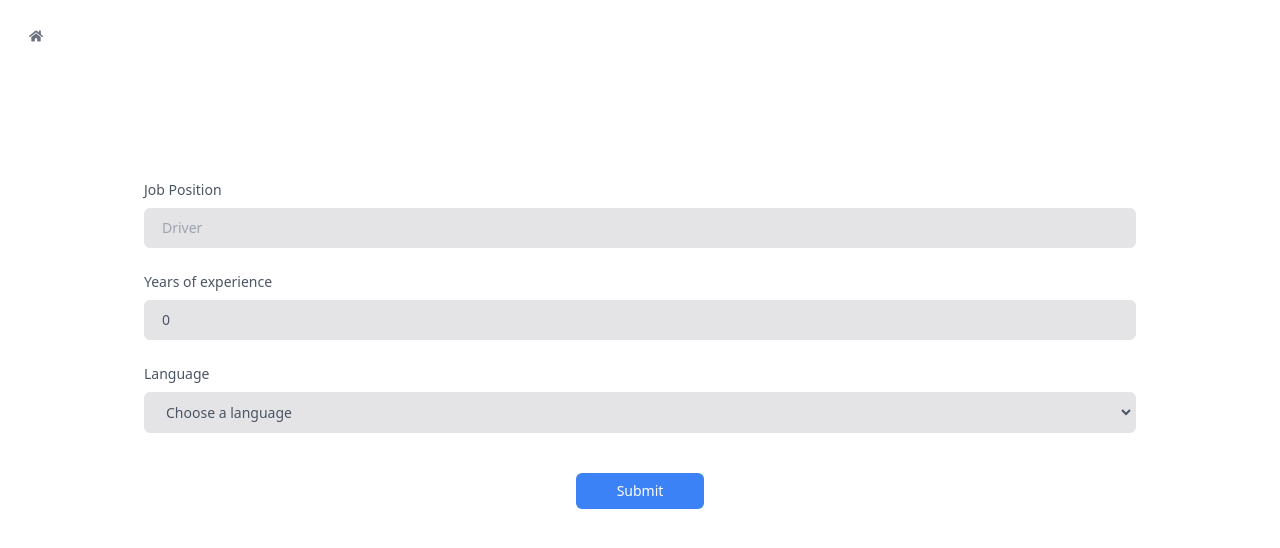
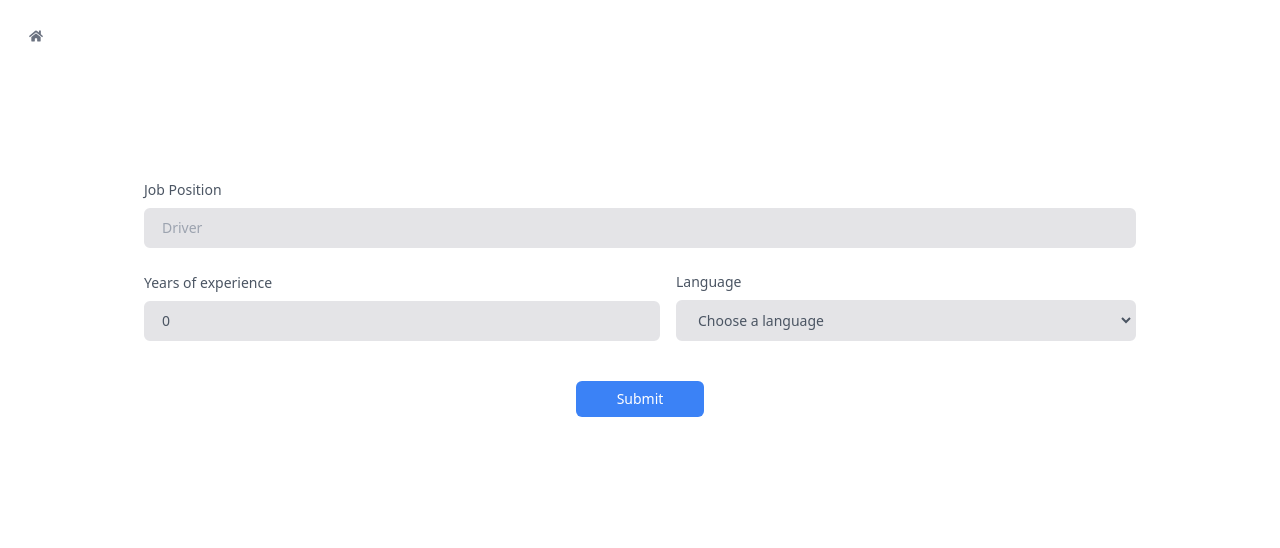
Before and after one commit to adrianespinoza1998/job-interview, a React (Vite) app: page / in a window 1280 px wide. Shown: the top 548 px of the page. Built offline with nearby package versions, Linux system fonts and the light colour scheme.

Commit message:
add responsive design to add job screen

```diff
--- a/src/components/AddJobApply.tsx
+++ b/src/components/AddJobApply.tsx
@@ -31,7 +31,6 @@ export const AddJobApply = () => {
       navigate("interview");
     } else {
       alert("Please fill all the fields");
-      // console.log(job);
     }
   };
 
@@ -54,7 +53,8 @@ export const AddJobApply = () => {
           onChange={handleChange}
         />
       </div>
-      <div className="mb-6">
+      <div className="sm:flex sm:flex justify-center sm:items-center">
+        <div className="mb-6 sm:flex-auto sm:mr-2">
           <label
             htmlFor="years_experience"
             className="block mb-2 text-sm font-medium text-gray-600"
@@ -71,7 +71,7 @@ export const AddJobApply = () => {
             onChange={handleChange}
           />
         </div>
-      <div className="mb-6">
+        <div className="mb-6 sm:flex-auto sm:ml-2">
           <label
             htmlFor="language"
             className="block mb-2 text-sm font-medium text-gray-600"
@@ -90,6 +90,7 @@ export const AddJobApply = () => {
             <option value="spanish">Spanish</option>
           </select>
         </div>
+      </div>
       <div className="flex justify-center items-center">
         <button
           className="bg-blue-500 text-white px-4 py-2 mt-4 rounded-md w-full sm:w-32 sm:content-center text-sm font-medium"
--- a/src/components/NavBar.tsx
+++ b/src/components/NavBar.tsx
@@ -5,7 +5,7 @@ export const NavBar = () => {
   const navigate = useNavigate();
 
   const toHome = () => {
-    navigate(-1);
+    navigate("/");
   };
 
   return (
--- a/src/utils/Speaker.ts
+++ b/src/utils/Speaker.ts
@@ -5,10 +5,6 @@ export class Speaker {
 
   constructor() {
     this.speaker = new SpeechSynthesisUtterance();
-
-    speechSynthesis.getVoices().forEach((voice) => {
-      console.log(voice.name, voice.lang);
-    });
   }
 
   speak(text: string, language: string = "en-US") {
```
Lines whose indentation alone changed are shown as unchanged.
